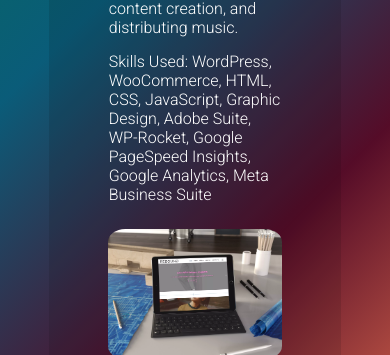
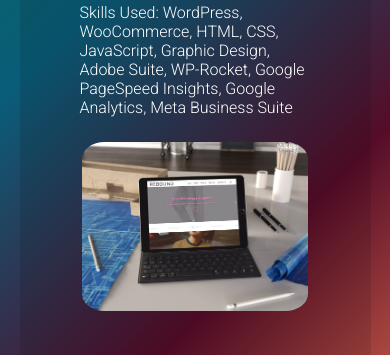
Before and after one commit to MonkeyCrumbs999/Max-Burleigh-Portfolio, a website: page portfolio.html in a window 390 px wide. Shown: the part 308-663 px from the top of the page. Drawn offline with Linux system fonts and the light colour scheme.

Commit message:
Updated portfolio size

```diff
--- a/index.css
+++ b/index.css
@@ -738,6 +738,9 @@ footer {
   .left-col {
     width: 80%;
   }
+  .portfolio {
+    width: 90%;
+  }
 }
 
 /* Screens up to 500px width */
```
